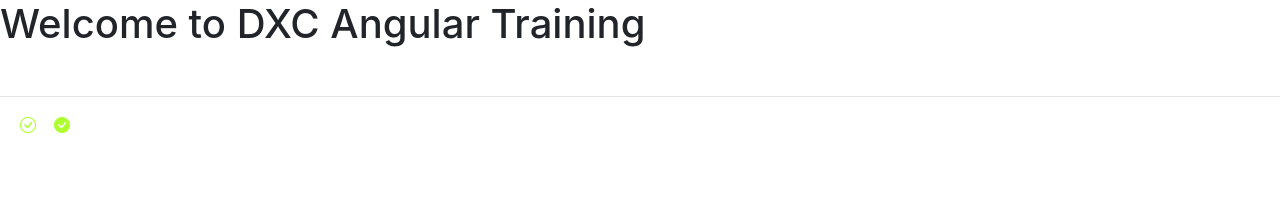
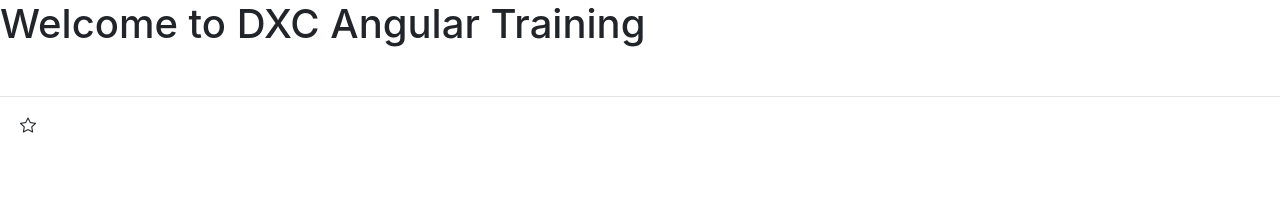
Before and after one commit to codewithz/dxc-angular-app-eb, an Angular app: page / in a window 1280 px wide. Shown: the top 203 px of the page. Built offline with nearby package versions, Linux system fonts and the light colour scheme.

Commit message:
Favorite Component

```diff
--- a/src/app/app.component.html
+++ b/src/app/app.component.html
@@ -16,4 +16,5 @@
 <!-- <app-event-binding></app-event-binding> -->
 <!-- <app-two-way-binding></app-two-way-binding> -->
 <!-- <app-pipes></app-pipes> -->
-<app-icons></app-icons>
+<!-- <app-icons></app-icons> -->
+<favorite></favorite>
--- a/src/app/app.module.ts
+++ b/src/app/app.module.ts
@@ -15,6 +15,7 @@
 import { PipesComponent } from './pipes/pipes.component';
 import { SummaryPipe } from './summary.pipe';
 import { IconsComponent } from './icons/icons.component';
+import { FavoriteComponent } from './favorite/favorite.component';
 
 @NgModule({
   declarations: [
@@ -28,7 +29,8 @@
     TwoWayBindingComponent,
     PipesComponent,
     SummaryPipe,
-    IconsComponent
+    IconsComponent,
+    FavoriteComponent
   ],
   imports: [
     BrowserModule,
--- /dev/null
+++ b/src/app/favorite/favorite.component.html
@@ -0,0 +1,8 @@
+<div>
+  <span
+    class="bi"
+    [class.bi-star-fill]="isSelected"
+    [class.bi-star]="!isSelected"
+    (click)="onClick()"
+  ></span>
+</div>
--- /dev/null
+++ b/src/app/favorite/favorite.component.ts
@@ -0,0 +1,20 @@
+import { Component, OnInit } from '@angular/core';
+
+@Component({
+  selector: 'favorite',
+  templateUrl: './favorite.component.html',
+  styleUrls: ['./favorite.component.css']
+})
+export class FavoriteComponent implements OnInit {
+
+  isSelected: boolean = false;
+
+  constructor() { }
+
+  ngOnInit(): void {
+  }
+
+  onClick() {
+    this.isSelected = !this.isSelected;
+  }
+}
```
Also changed, not shown: src/app/favorite/favorite.component.css (added), 1 other file (tests, documents, lock files or other folders).
